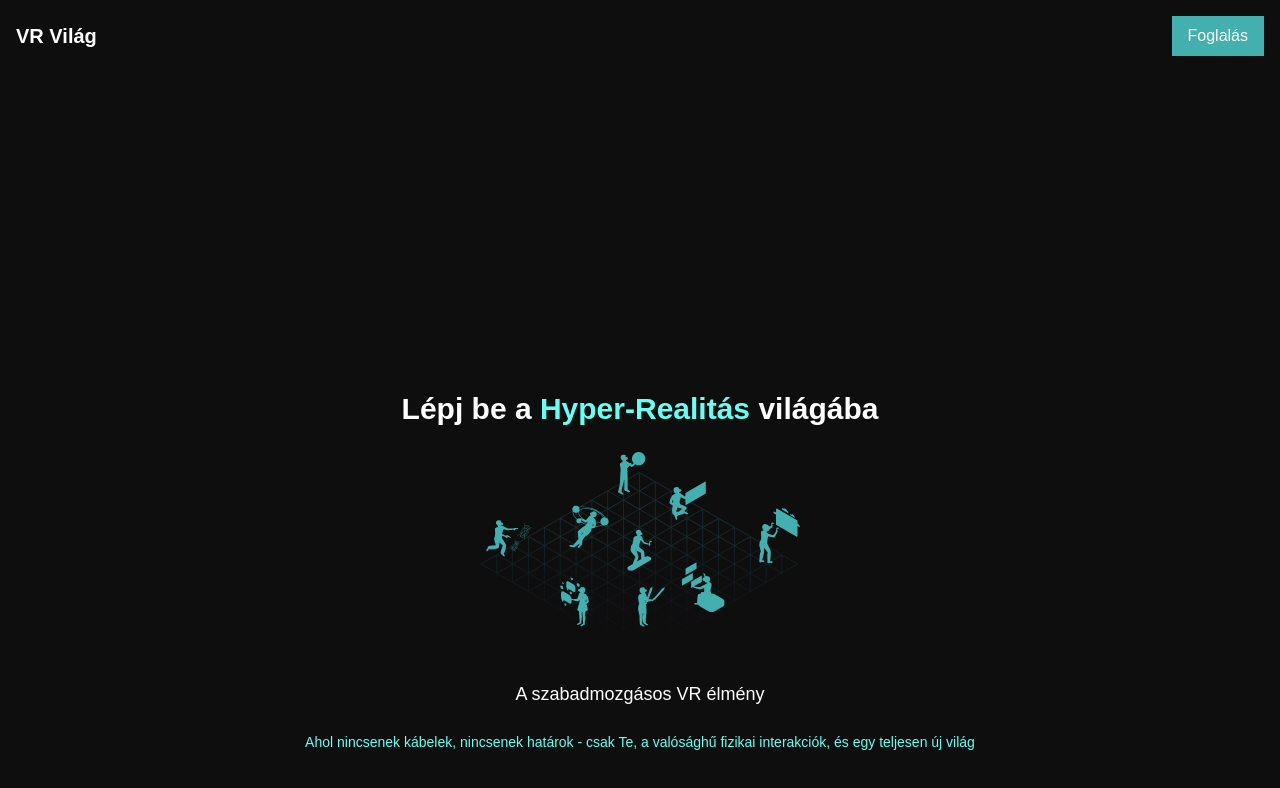
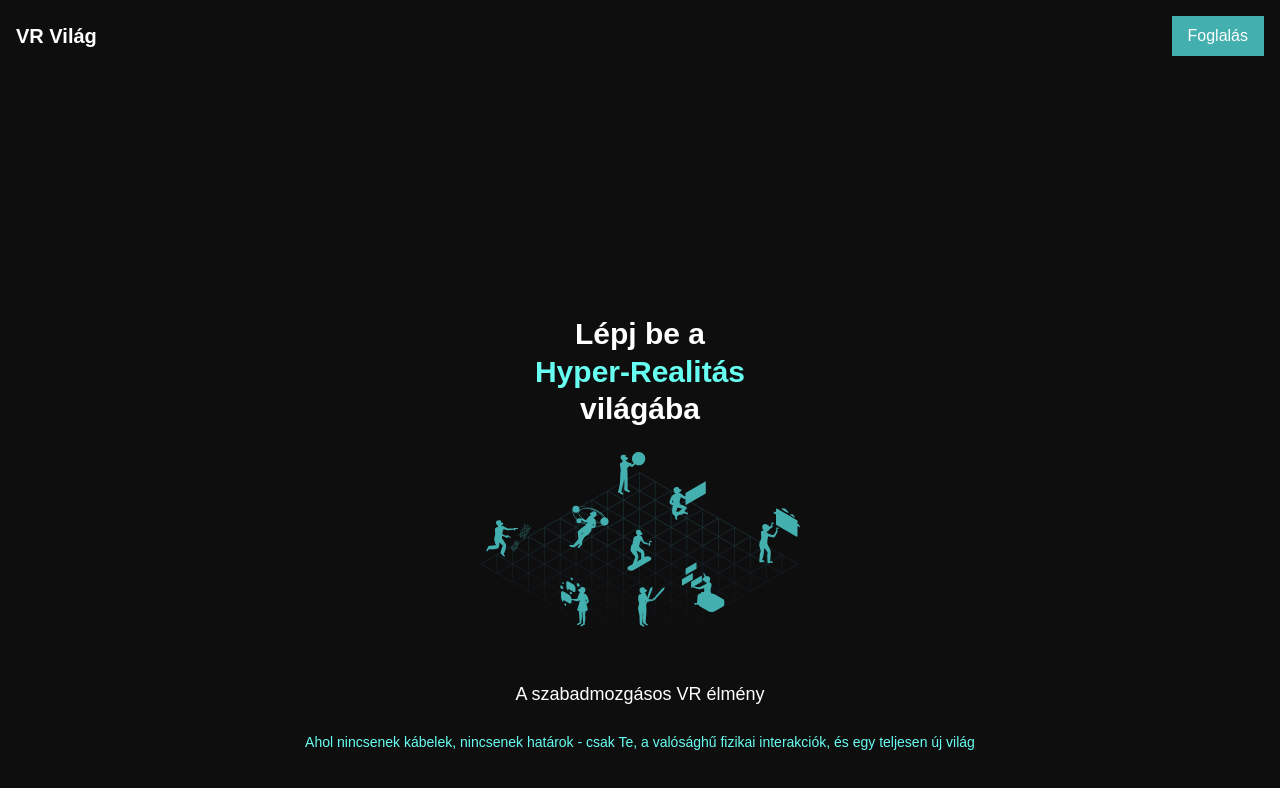
Before and after one commit to butus77/vrvilagszeged, a Next.js app: page / in a window 1280 px wide. Shown: the top 788 px of the page. Built offline with nearby package versions, Linux system fonts and the light colour scheme.

Commit message:
harmadik valtozata a kezdoszoveg eligazitasanak

```diff
--- a/app/HeroSection.js
+++ b/app/HeroSection.js
@@ -1,11 +1,13 @@
 export default function HeroSection() {
   return (
     <section className="flex flex-col items-center text-center px-4 py-8 text-white space-y-6">
-      <h2 className="text-center text-2xl sm:text-3xl font-semibold leading-tight">
-        <span className="inline">Lépj be a </span>
-        <span className="inline text-[#67FFF2]">Hyper-Realitás </span>
-        <span className="inline">világába</span>
-      </h2>
+      <div className="flex items-center justify-center">
+        <div className="text-center text-2xl sm:text-3xl font-semibold leading-tight">
+          <h2>Lépj be a</h2>
+          <h2 className="text-[#67FFF2]">Hyper-Realitás</h2>
+          <h2>világába</h2>
+        </div>
+      </div>
 
       {/* Helykitöltő kép – később cserélheted */}
       <img
```
